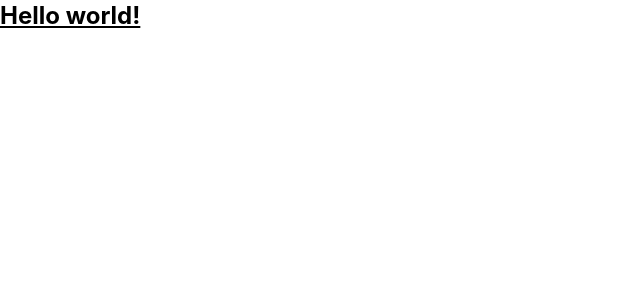
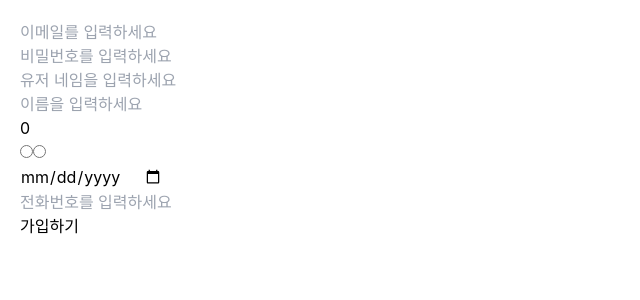
Before and after one commit to yeona813/frontend, a React (Create React App) app: page / in a window 1280 px wide. Shown: the top 300 px of the page, without its empty margins (0-640 px from the left). Built offline with nearby package versions, Linux system fonts and the light colour scheme.

Commit message:
fix: 버그 수정

```diff
--- a/src/App.tsx
+++ b/src/App.tsx
@@ -1,7 +1,8 @@
 import React from 'react';
+import Register from 'components/register/Register';
 
 function App() {
-  return <h1 className="text-2xl font-bold underline">Hello world!</h1>;
+  return <Register />;
 }
 
 export default App;
--- a/src/components/register/Register.tsx
+++ b/src/components/register/Register.tsx
@@ -1,7 +1,28 @@
-import React from 'react';
+import React, { useState } from 'react';
+import { info } from 'types/register';
+import RegisterForm from './RegisterForm';
 
-const Register = () => {
-  return <div></div>;
+const Register: React.FC = () => {
+  const [register, setRegister] = useState<info>({
+    email: '',
+    password: '',
+    nickname: '',
+    name: '',
+    age: 0,
+    sex: '',
+    birth: '',
+    phone: '',
+  });
+
+  const onChangeRegister = (e: React.ChangeEvent<HTMLInputElement>) => {
+    setRegister({ ...register, [e.target.name]: e.target.value });
+  };
+  return (
+    <RegisterForm
+      register={register}
+      onChangeRegister={onChangeRegister}
+    ></RegisterForm>
+  );
 };
 
 export default Register;
--- /dev/null
+++ b/src/components/register/RegisterForm.tsx
@@ -0,0 +1,87 @@
+import React from 'react';
+import { info } from 'types/register';
+
+interface OwnProps {
+  register: info;
+  onChangeRegister(e: React.ChangeEvent<HTMLInputElement>): void;
+}
+
+const RegisterForm: React.FC<OwnProps> = ({ register, onChangeRegister }) => {
+  return (
+    <form>
+      <input
+        name="email"
+        value={register.email}
+        type="text"
+        placeholder="이메일를 입력하세요"
+        onChange={onChangeRegister}
+      ></input>
+      <br />
+      <input
+        name="password"
+        value={register.password}
+        type="password"
+        placeholder="비밀번호를 입력하세요"
+        onChange={onChangeRegister}
+      ></input>
+      <br />
+      <input
+        name="nickname"
+        value={register.nickname}
+        type="text"
+        placeholder="유저 네임을 입력하세요"
+        onChange={onChangeRegister}
+      ></input>
+      <br />
+
+      <input
+        name="name"
+        value={register.name}
+        type="text"
+        placeholder="이름을 입력하세요"
+        onChange={onChangeRegister}
+      ></input>
+      <br />
+      <input
+        name="age"
+        value={register.age}
+        type="text"
+        placeholder="나이를 입력하세요"
+        onChange={onChangeRegister}
+      ></input>
+      <br />
+      <input
+        name="sex"
+        value="male"
+        type="radio"
+        onChange={onChangeRegister}
+      ></input>
+      <input
+        name="sex"
+        value="female"
+        type="radio"
+        onChange={onChangeRegister}
+      ></input>
+      <br />
+      <input
+        name="birth"
+        value={register.birth}
+        type="date"
+        onChange={onChangeRegister}
+      ></input>
+      <br />
+      <input
+        name="phone"
+        value={register.phone}
+        type="tel"
+        placeholder="전화번호를 입력하세요"
+        onChange={onChangeRegister}
+      ></input>
+      <br />
+
+      <button type="submit">가입하기</button>
+    </form>
+  );
+};
+
+export default RegisterForm;
--- a/src/index.css
+++ b/src/index.css
@@ -3,6 +3,7 @@
 @tailwind utilities;
 
 body {
+  padding: 20px;
   margin: 0;
   font-family: -apple-system, BlinkMacSystemFont, 'Segoe UI', 'Roboto', 'Oxygen',
     'Ubuntu', 'Cantarell', 'Fira Sans', 'Droid Sans', 'Helvetica Neue',
```
Also changed, not shown: src/types/register.d.ts (added, +10 -0 lines), .eslintrc.js.
